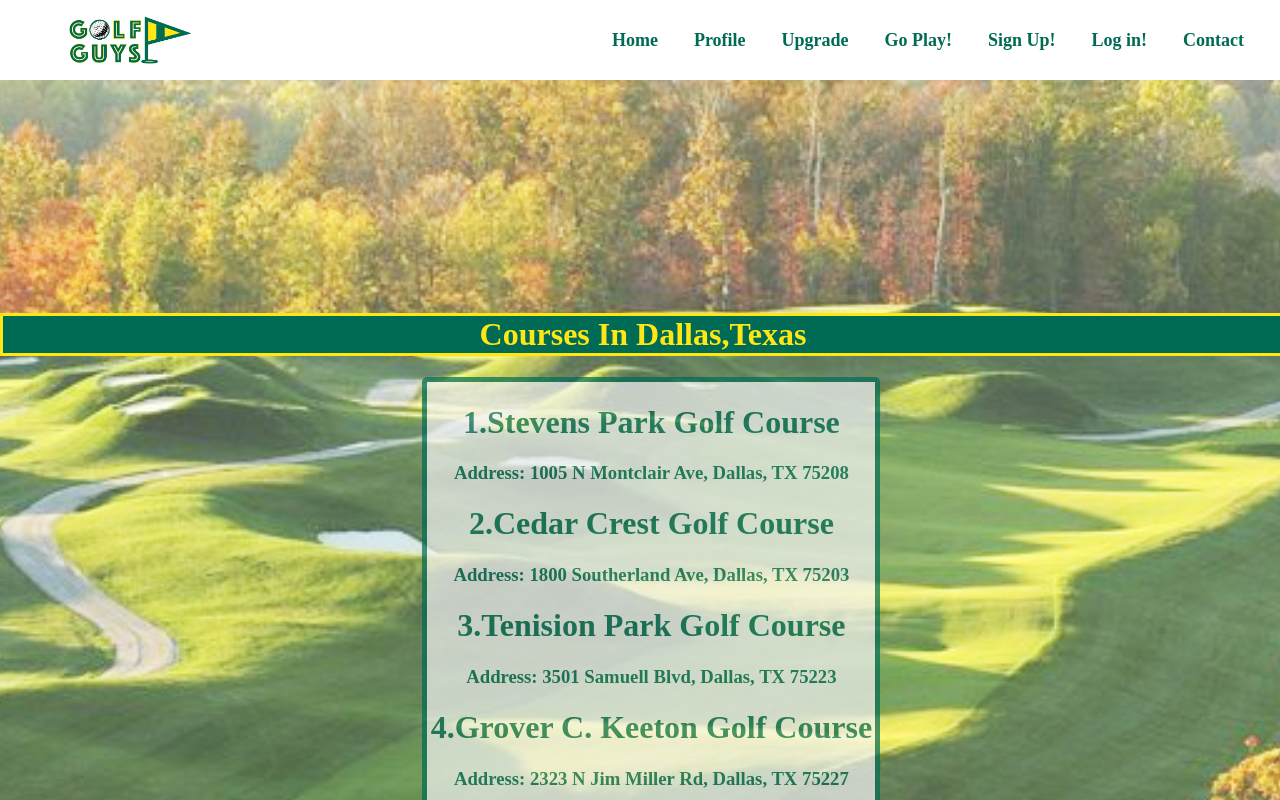
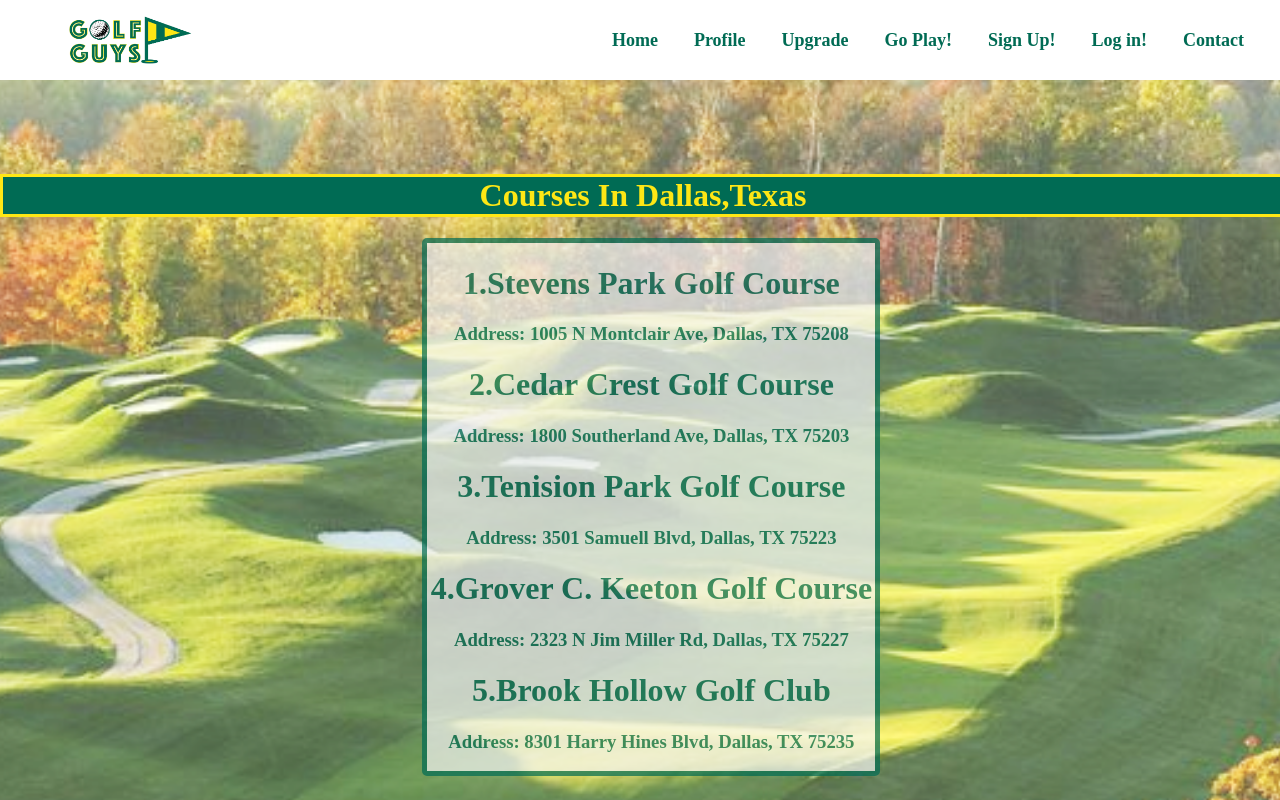
Before and after one commit to thoff1331/golfguys, a React (Create React App) app: page /#/courses in a window 1280 px wide. Shown: the top 800 px of the page. Built offline with nearby package versions, Linux system fonts and the light colour scheme; what redux-promise-middleware would draw is missing.

Commit message:
ready for hosting

```diff
--- a/src/components/courses/courses.scss
+++ b/src/components/courses/courses.scss
@@ -94,7 +94,7 @@
   text-align: center;
   color: $yellow-font;
   width: 100%;
-  margin-top: 3.5vh;
+  margin-top: -250px;
 }
 
 @media only screen and (max-width: 800px) {
```
Also changed, not shown: 2 other files (tests, documents, lock files or other folders).
